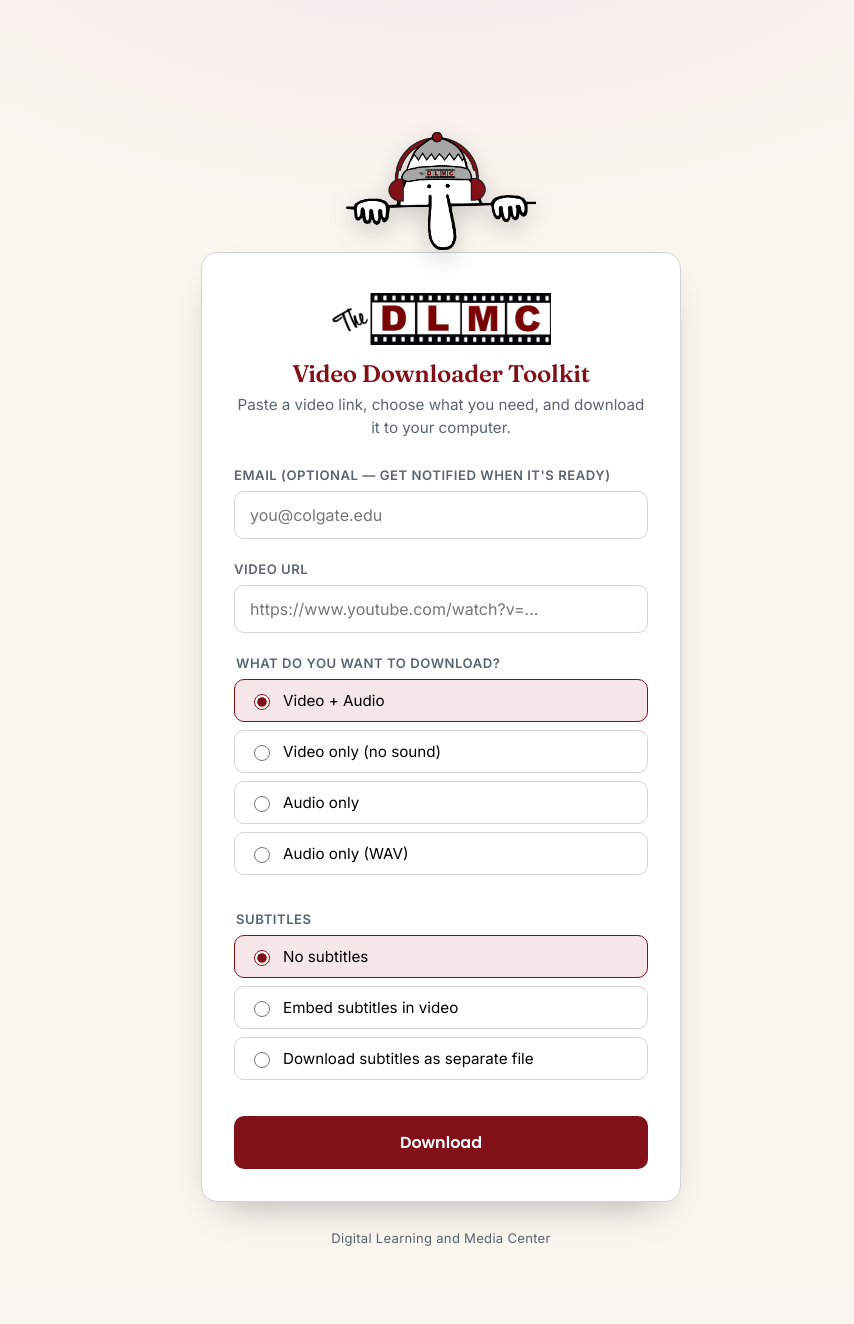
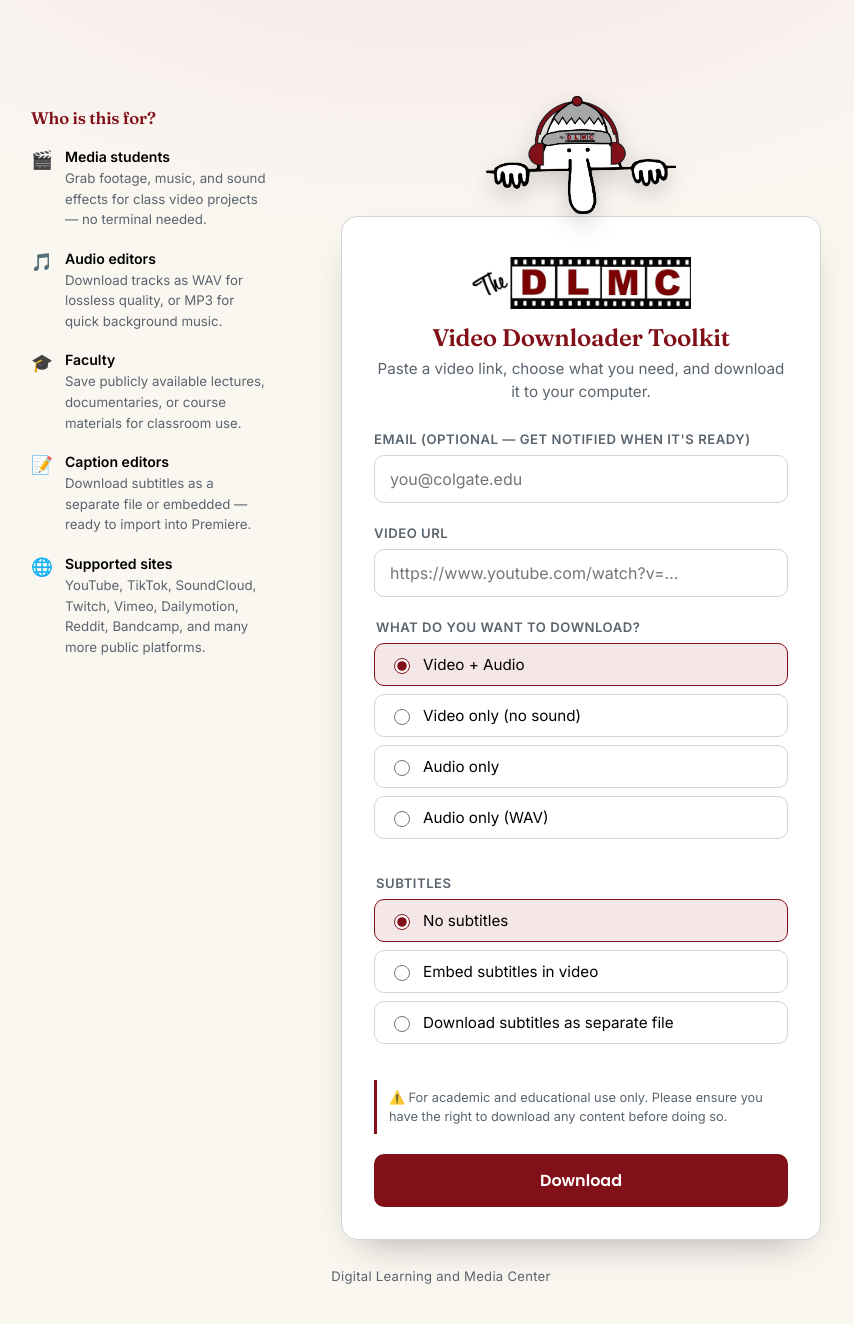
Before and after one commit to Colgate-DLMC/dlmc-video-downloader-web, a Flask app: page / in a window 1280 px wide. Shown: the whole page, without its empty margins (199-1053 px from the left). Before the commit the page ends 1246 px from the top, so only its background shows below. Run offline with Flask 3, Linux system fonts and the light colour scheme.

Commit message:
Fixed downlaod errors, added disclaime and who the tool is for section.

```diff
--- a/app.py
+++ b/app.py
@@ -1,5 +1,8 @@
 from flask import Flask, request, jsonify, render_template, send_file
 from downloader import run_download
+from concurrent.futures import ThreadPoolExecutor
+from flask_limiter import Limiter
+from flask_limiter.util import get_remote_address
 
 import uuid
 import threading
@@ -7,8 +10,21 @@ import os
 import datetime
 from downloader import  build_command
 import re
+from mailer import send_email
+
+
+
 app = Flask(__name__)
 
+
+# This single object manages BOTH the 5 active slots AND the invisible waiting queue
+executor = ThreadPoolExecutor(max_workers=5)
+
+limiter = Limiter(
+    get_remote_address,   # tells Flask-Limiter to key limits by request.remote_addr
+    app=app,
+    default_limits=[]     # no global default — we'll set it per-route below
+)
 
 downloads_log= {}
 DOWNLOADS_ROOT = "video_downloads"
@@ -24,8 +40,11 @@ def create_unique_id():
 def index():
     return render_template("index.html")
 
+
+
 #route to start a download
 @app.route("/download", methods= ["POST"])
+@limiter.limit("10 per minute")
 def start_download():
     #Steps to get video url
 
@@ -41,7 +60,7 @@ def start_download():
     output_dir = os.path.join(DOWNLOADS_ROOT, download_id)
     os.makedirs(output_dir, exist_ok=True)
 
-    #5 grab format elements for build command
+    #5 grab format elements for build command + grab email
     format = parse_data_request.get('format')
     subtitles = parse_data_request.get('subtitles')
     command = build_command(url, output_dir, format, subtitles)
@@ -51,33 +70,42 @@ def start_download():
         return {"error": "Invalid email format"}, 400
 
 
-    #3. create the dict entry
+    # 1. Initialize the log entry exactly ONCE here in the main route.
+    # This immediately saves the state as "queued" while it waits for a thread.
     downloads_log[download_id] = {
         "status": "queued",
         "current_message": "Waiting to start...",
-        "log" : [],
-        "email" : email,
-        "file_path" : None,
-        "subtitle_path" : None,
-        "error" : None,
-
+        "log": [],
+        "email": email,
+        "file_path": None,
+        "subtitle_path": None,
+        "error": None,
     }
 
+    # 2. Submits the job to the thread pool executor
+    executor.submit(
+        handle_background_download,
+        download_id,
+        command,
+        output_dir,
+        downloads_log
+    )
 
-    # start background thread
-    download_thread = threading.Thread(
-        target = run_download,
-        daemon=True,
-        args = (command, output_dir, downloads_log, download_id)
-    )
-    #start the download via thread
-    download_thread.start()
 
-    #below is important because it is the first response my backend sends back to the front end after starting the download job
     return jsonify({
         "download_id": download_id,
-        "status": "downloading"
+        "status": "queued"
     })
+
+def handle_background_download(download_id, command, output_dir, downloads_log):
+    # The exact millisecond a worker is free and picks up this task,
+    # i dynamically flip the status to "downloading".
+    if download_id in downloads_log:
+        downloads_log[download_id]["status"] = "downloading"
+        downloads_log[download_id]["current_message"] = "Download started..."
+
+    # Calls the actual heavy yt-dlp download function
+    run_download(command, output_dir, downloads_log, download_id)
 
 
 #route to show status
@@ -112,4 +140,5 @@ def get_finished_file(download_id, file_type='main'):
     return send_file(file_path, as_attachment=True) #sends as a downloadable attachment
 
 if __name__ == "__main__":
-    app.run(debug=True)
+    is_production = os.environ.get("ENV") == "production"
+    app.run(debug=not is_production, port=5001)
--- a/static/css/styles.css
+++ b/static/css/styles.css
@@ -41,8 +41,91 @@ body {
   flex-direction: column;
   align-items: center;
   justify-content: center;
-  padding: 96px 20px 40px;
+  padding: 60px 20px 40px;
   position: relative;
+}
+
+/* ---------- Two-column layout ---------- */
+.layout {
+  display: flex;
+  align-items: flex-start;
+  gap: 40px;
+  width: 100%;
+  max-width: 820px;
+}
+
+/* ---------- Sidebar ---------- */
+.sidebar {
+  width: 240px;
+  flex-shrink: 0;
+  padding-top: 48px; /* visually aligns with card content below mascot */
+}
+
+.sidebar__heading {
+  font-family: 'Fraunces', Georgia, serif;
+  font-size: 1.05rem;
+  color: var(--maroon);
+  margin: 0 0 20px;
+  font-weight: 600;
+  letter-spacing: -0.01em;
+}
+
+.sidebar__list {
+  list-style: none;
+  padding: 0;
+  margin: 0;
+  display: flex;
+  flex-direction: column;
+  gap: 20px;
+}
+
+.sidebar__item {
+  display: flex;
+  gap: 12px;
+  align-items: flex-start;
+}
+
+.sidebar__icon {
+  font-size: 1.1rem;
+  flex-shrink: 0;
+  margin-top: 1px;
+}
+
+.sidebar__item strong {
+  display: block;
+  font-size: 0.88rem;
+  color: var(--ink);
+  margin-bottom: 3px;
+}
+
+.sidebar__item p {
+  margin: 0;
+  font-size: 0.83rem;
+  color: var(--ink-soft);
+  line-height: 1.55;
+}
+
+/* ---------- Card column ---------- */
+.card-column {
+  flex: 1;
+  min-width: 0;
+  display: flex;
+  flex-direction: column;
+  align-items: center;
+}
+
+/* ---------- Mobile: stack sidebar above card ---------- */
+@media (max-width: 720px) {
+  .layout {
+    flex-direction: column;
+    align-items: center;
+  }
+
+  .sidebar {
+    width: 100%;
+    max-width: 480px;
+    padding-top: 0;
+  }
 }
 
 /* ---------- Signature: mascot peeking over the card ---------- */
@@ -304,6 +387,15 @@ body {
   letter-spacing: 0.02em;
 }
 
+.usage-notice {
+  font-size: 0.8rem;
+  color: var(--ink-soft);
+  border-left: 3px solid var(--maroon);
+  padding: 8px 12px;
+  margin: 0 0 20px;
+  line-height: 1.5;
+}
+
 /* ---------- Motion preference ---------- */
 @media (prefers-reduced-motion: reduce) {
   * { transition: none !important; }
--- a/templates/index.html
+++ b/templates/index.html
@@ -12,6 +12,56 @@
 <body>
 
   <main class="page">
+
+    <div class="layout">
+
+    <!-- Left sidebar -->
+    <aside class="sidebar">
+      <h2 class="sidebar__heading">Who is this for?</h2>
+      <ul class="sidebar__list">
+        <li class="sidebar__item">
+          <span class="sidebar__icon">🎬</span>
+          <div>
+            <strong>Media students</strong>
+            <p>Grab footage, music, and sound effects for class video projects — no terminal needed.</p>
+          </div>
+        </li>
+        <li class="sidebar__item">
+          <span class="sidebar__icon">🎵</span>
+          <div>
+            <strong>Audio editors</strong>
+            <p>Download tracks as WAV for lossless quality, or MP3 for quick background music.</p>
+          </div>
+        </li>
+        <li class="sidebar__item">
+          <span class="sidebar__icon">🎓</span>
+          <div>
+            <strong>Faculty</strong>
+            <p>Save publicly available lectures, documentaries, or course materials for classroom use.</p>
+          </div>
+        </li>
+        <li class="sidebar__item">
+          <span class="sidebar__icon">📝</span>
+          <div>
+            <strong>Caption editors</strong>
+            <p>Download subtitles as a separate file or embedded — ready to import into Premiere.</p>
+          </div>
+
+
+        </li>
+
+        <li class="sidebar__item">
+          <span class="sidebar__icon">🌐</span>
+          <div>
+            <strong>Supported sites</strong>
+            <p>YouTube, TikTok, SoundCloud, Twitch, Vimeo, Dailymotion, Reddit, Bandcamp, and many more public platforms.</p>
+          </div>
+        </li>
+      </ul>
+    </aside>
+
+    <!-- Card column -->
+    <div class="card-column">
 
     <!-- Signature element: mascot peeking over the top of the card -->
     <img
@@ -101,6 +151,10 @@
         </div>
       </fieldset>
 
+      <!-- Usage notice -->
+      <p class="usage-notice">
+        ⚠️ For academic and educational use only. Please ensure you have the right to download any content before doing so.
+      </p>
       <!-- Action -->
       <button type="button" id="download-button" class="button">
         Download
@@ -135,6 +189,9 @@
 
     </section>
 
+    </div> <!-- /.card-column -->
+    </div> <!-- /.layout -->
+
     <footer class="page__footer">
       Digital Learning and Media Center
     </footer>
```
